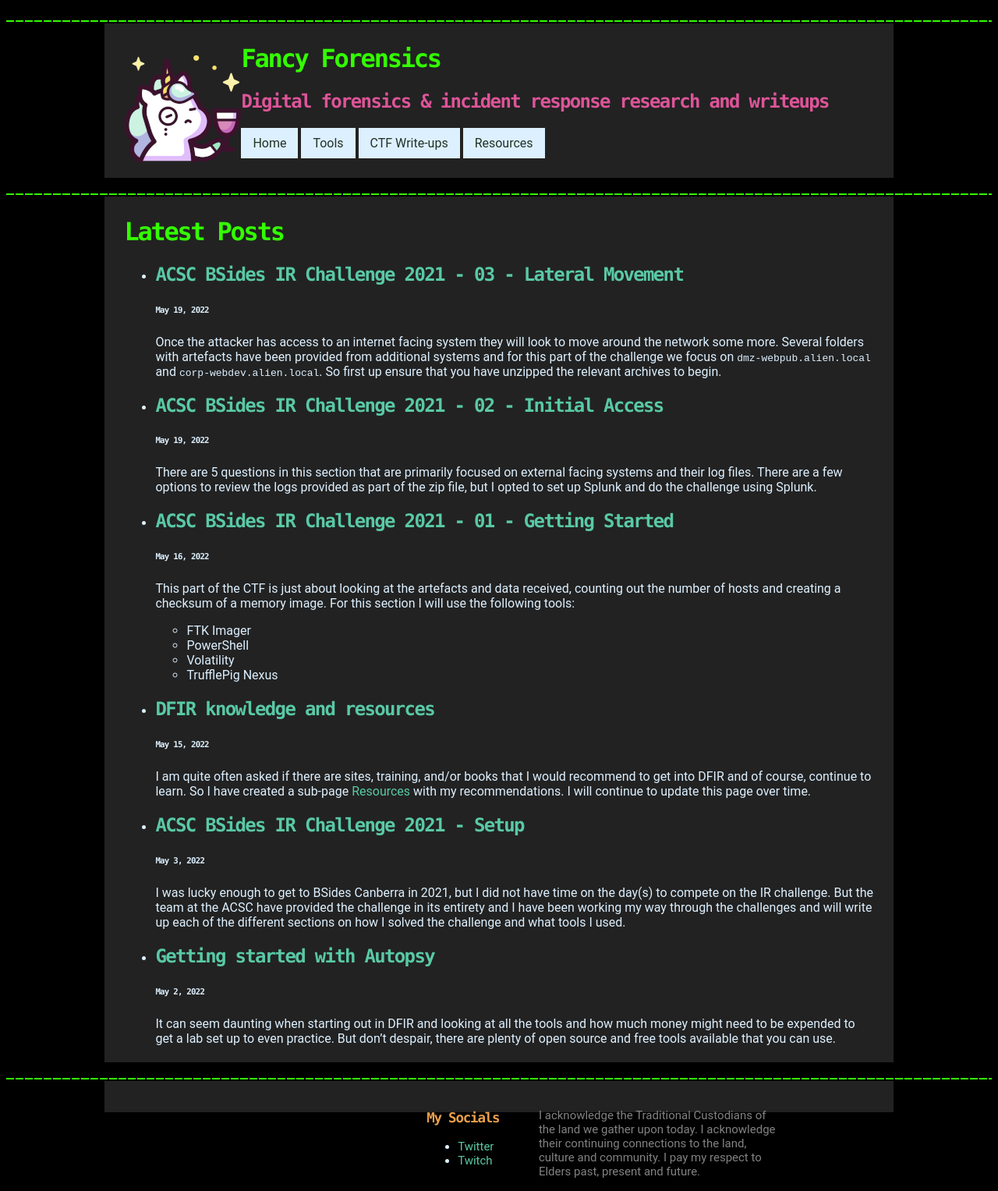
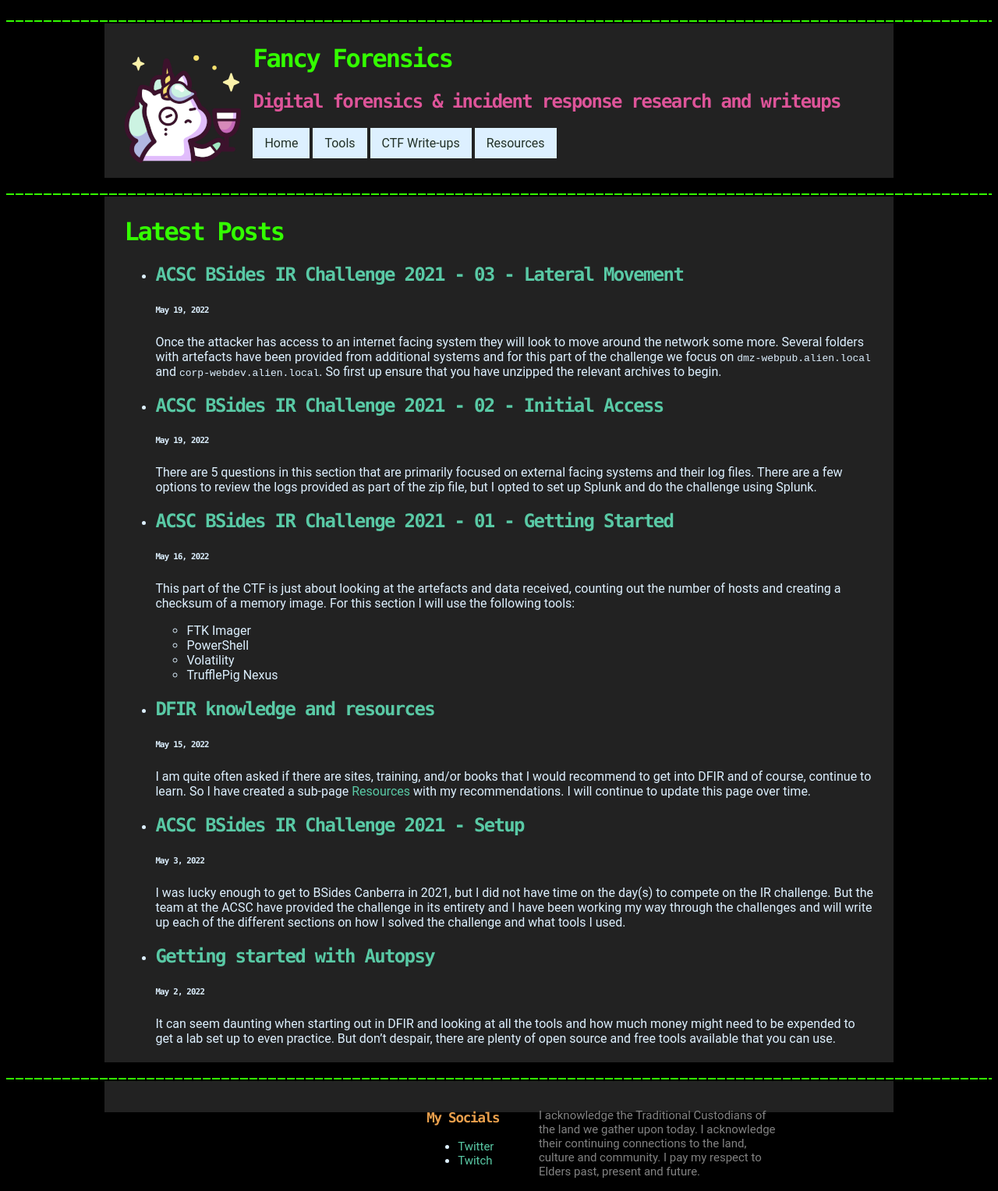
Before and after one commit to shannaniggans/fancy4n6.github.io, a Jekyll site: the page built from index.md, in a window 1280 px wide. Shown: the whole page at 78% size. Built offline with Jekyll 4.4.1, drawn with Linux system fonts in a browser that asks for light colours; Markdown is read by kramdown in place of the engine named in the settings.

Commit message:
Update main.scss

```diff
--- a/_sass/main.scss
+++ b/_sass/main.scss
@@ -68,6 +68,7 @@ pre code {
   border: none;
   float: left;
   margin: 15px;
+  padding-right: 15px;
 }
 
 /* the div class="container" is to set that size of the main part of the site
```
